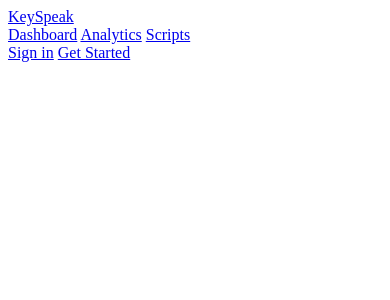
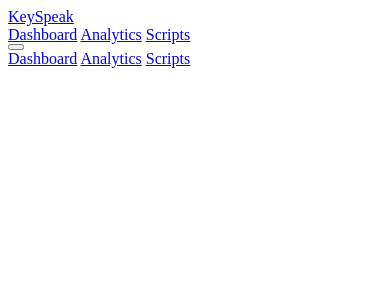
Before and after one commit to meresoft-io/keyspeak, a FastAPI app: template templates/includes/internal_header.html in a window 390 px wide. Shown: the top 300 px of the page. Run offline with FastAPI, Linux system fonts and the light colour scheme; the template is opened without the code that fills it, so the values that code supplies are empty; parts of the project's set-up code (start-up, migrations or seed data) failed here and were passed over.

Commit message:
Assistant checkpoint: Added mobile-friendly hamburger menu to internal header
Assistant generated file changes:
- templates/includes/internal_header.html: Make internal header mobile-friendly with hamburger menu

---

User prompt:

Make the internal navbar mobile friendly. Give it the hamburger menu

Replit-Commit-Author: Assistant
Replit-Commit-Session-Id: c022bd9d-12f3-4f38-a2ca-a16d9aba3e2c

```diff
--- a/templates/includes/internal_header.html
+++ b/templates/includes/internal_header.html
@@ -6,7 +6,7 @@
                 <div class="flex-shrink-0 flex items-center">
                     <a href="/dashboard" class="text-xl font-bold text-blue-600">KeySpeak</a>
                 </div>
-                <nav class="ml-6 flex space-x-8">
+                <nav class="hidden md:ml-6 md:flex md:space-x-8">
                     <a href="/dashboard" class="inline-flex items-center px-1 pt-1 border-b-2 border-blue-500 text-sm font-medium text-gray-900">Dashboard</a>
                     <a href="#" class="inline-flex items-center px-1 pt-1 border-b-2 border-transparent text-sm font-medium text-gray-500 hover:text-gray-700 hover:border-gray-300">Analytics</a>
                     <a href="#" class="inline-flex items-center px-1 pt-1 border-b-2 border-transparent text-sm font-medium text-gray-500 hover:text-gray-700 hover:border-gray-300">Scripts</a>
@@ -14,22 +14,63 @@
             </div>
             <div class="flex items-center">
                 {% if current_user %}
-                <div class="ml-3 relative flex items-center">
+                <div class="hidden md:ml-3 md:relative md:flex md:items-center">
                     <div class="text-sm text-gray-700 mr-4">{{ current_user.email }}</div>
                     <div class="h-8 w-8 rounded-full bg-blue-500 flex items-center justify-center text-white">
                         {{ current_user.email[0].upper() }}
                     </div>
+                </div>
+                {% endif %}
+                <button class="md:hidden text-gray-600" id="internalMobileMenuButton">
+                    <svg xmlns="http://www.w3.org/2000/svg" class="h-6 w-6" fill="none" viewBox="0 0 24 24"
+                        stroke="currentColor">
+                        <path stroke-linecap="round" stroke-linejoin="round" stroke-width="2" d="M4 6h16M4 12h16M4 18h16" />
+                    </svg>
+                </button>
+            </div>
+        </div>
+        <!-- Mobile Menu -->
+        <div class="md:hidden hidden" id="internalMobileMenu">
+            <div class="pt-2 pb-3 space-y-1">
+                <a href="/dashboard" class="block pl-3 pr-4 py-2 border-l-4 border-blue-500 text-base font-medium text-blue-700 bg-blue-50">Dashboard</a>
+                <a href="#" class="block pl-3 pr-4 py-2 border-l-4 border-transparent text-base font-medium text-gray-600 hover:bg-gray-50 hover:border-gray-300 hover:text-gray-800">Analytics</a>
+                <a href="#" class="block pl-3 pr-4 py-2 border-l-4 border-transparent text-base font-medium text-gray-600 hover:bg-gray-50 hover:border-gray-300 hover:text-gray-800">Scripts</a>
+            </div>
+            {% if current_user %}
+            <div class="pt-4 pb-3 border-t border-gray-200">
+                <div class="flex items-center px-4">
+                    <div class="flex-shrink-0">
+                        <div class="h-10 w-10 rounded-full bg-blue-500 flex items-center justify-center text-white">
+                            {{ current_user.email[0].upper() }}
+                        </div>
+                    </div>
                     <div class="ml-3">
-                        <form hx-post="/logout" class="block">
-                            <button type="submit" class="text-sm text-gray-700 hover:text-gray-900">Logout</button>
-                        </form>
+                        <div class="text-base font-medium text-gray-800">{{ current_user.email }}</div>
                     </div>
                 </div>
-                {% else %}
-                <a href="/login" class="text-sm font-medium text-gray-700 hover:text-gray-900">Sign in</a>
-                <a href="/register" class="ml-4 px-4 py-2 rounded-md text-sm font-medium text-white bg-blue-600 hover:bg-blue-700">Get Started</a>
-                {% endif %}
+                <div class="mt-3 space-y-1">
+                    <form hx-post="/logout" class="block">
+                        <button type="submit" class="block w-full text-left px-4 py-2 text-base font-medium text-gray-500 hover:text-gray-800 hover:bg-gray-100">
+                            Sign out
+                        </button>
+                    </form>
+                </div>
             </div>
+            {% endif %}
         </div>
     </div>
 </header>
+
+<script>
+    // Mobile menu toggle for internal header
+    document.addEventListener('DOMContentLoaded', function() {
+        const internalMobileMenuButton = document.getElementById('internalMobileMenuButton');
+        const internalMobileMenu = document.getElementById('internalMobileMenu');
+
+        if (internalMobileMenuButton && internalMobileMenu) {
+            internalMobileMenuButton.addEventListener('click', () => {
+                internalMobileMenu.classList.toggle('hidden');
+            });
+        }
+    });
+</script>
```
